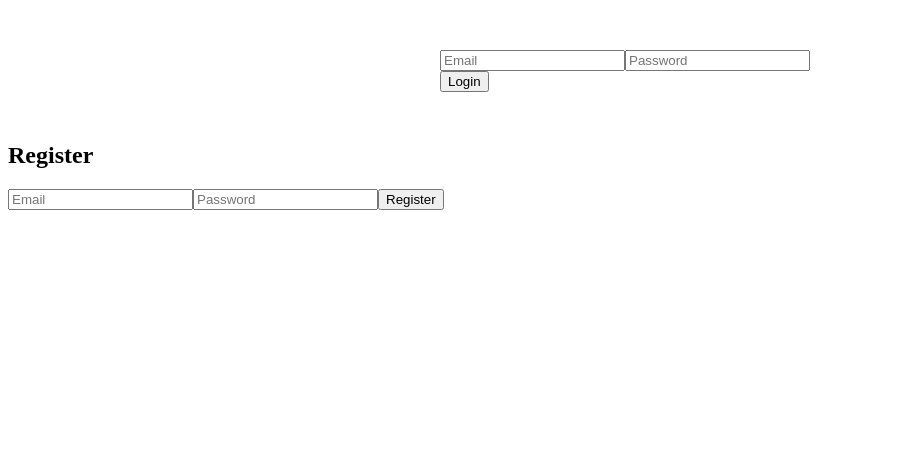
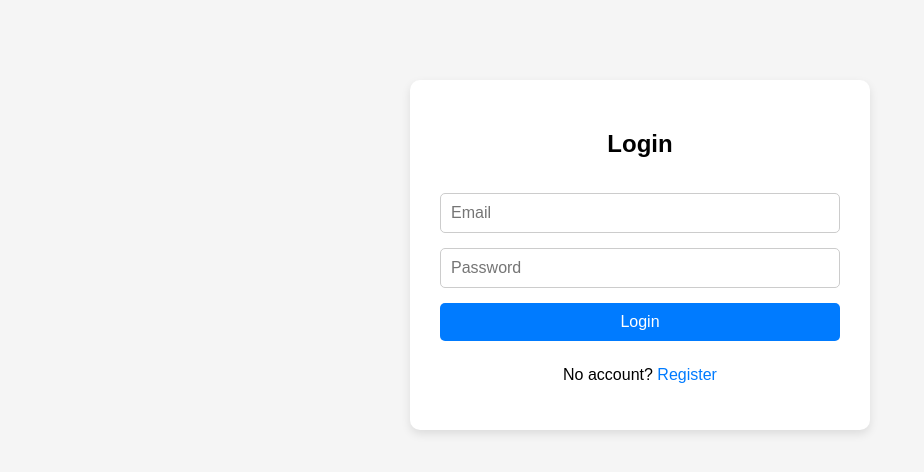
Before and after one commit to GGGhazaryan/Professional, a React (Vite) app: page /log in a window 1280 px wide. Shown: the top 472 px of the page, without its empty margins (0-924 px from the left). Built offline with nearby package versions, Linux system fonts and the light colour scheme.

Commit message:
Adding /log -> /reg -> /log logic, and basic CSS for this

```diff
--- a/package.json
+++ b/package.json
@@ -12,7 +12,8 @@
   "dependencies": {
     "@supabase/supabase-js": "^2.57.4",
     "react": "^19.1.0",
-    "react-dom": "^19.1.0"
+    "react-dom": "^19.1.0",
+    "react-router-dom": "^7.8.2"
   },
   "devDependencies": {
     "@eslint/js": "^9.30.1",
--- a/src/App.tsx
+++ b/src/App.tsx
@@ -1,13 +1,18 @@
-import Login from '../src/components/Main/Login';
-import Register from '../src/components/Main/Register';
+import React from 'react';
+import { BrowserRouter as Router, Routes, Route, Navigate } from 'react-router-dom';
+import Login from './components/Main/Login';
+import Register from './components/Main/Register';
 import './CSS/App.css';
 
 function App() {
   return (
-    <>
-      <Login />
-      <Register />
-    </>
+    <Router>
+      <Routes>
+        <Route path="/log" element={<Login />} />
+        <Route path="/reg" element={<Register />} />
+        <Route path="*" element={<Navigate to="/log" replace />} />
+      </Routes>
+    </Router>
   );
 }
 
--- a/src/CSS/App.css
+++ b/src/CSS/App.css
@@ -0,0 +1,58 @@
+body {
+  font-family: Arial, sans-serif;
+  background-color: #f5f5f5;
+  margin: 0;
+  padding: 0;
+}
+
+.auth-container {
+  max-width: 400px;
+  margin: 80px auto;
+  padding: 30px;
+  background-color: #fff;
+  border-radius: 10px;
+  box-shadow: 0 4px 10px rgba(0,0,0,0.1);
+  display: flex;
+  flex-direction: column;
+  gap: 15px;
+}
+
+.auth-container h2 {
+  text-align: center;
+  margin-bottom: 20px;
+}
+
+.auth-container input {
+  padding: 10px;
+  border: 1px solid #ccc;
+  border-radius: 5px;
+  font-size: 16px;
+}
+
+.auth-container button {
+  padding: 10px;
+  border: none;
+  border-radius: 5px;
+  background-color: #007bff;
+  color: white;
+  font-size: 16px;
+  cursor: pointer;
+}
+
+.auth-container button:hover {
+  background-color: #0056b3;
+}
+
+.auth-container p {
+  text-align: center;
+  margin-top: 10px;
+}
+
+.auth-container a {
+  color: #007bff;
+  text-decoration: none;
+}
+
+.auth-container a:hover {
+  text-decoration: underline;
+}
--- a/src/components/Main/Login.tsx
+++ b/src/components/Main/Login.tsx
@@ -1,9 +1,11 @@
 import React, { useState } from 'react';
 import { supabase } from '../../../supabase';
+import { Link, useNavigate } from 'react-router-dom';
 
 const Login: React.FC = () => {
   const [email, setEmail] = useState('');
   const [password, setPassword] = useState('');
+  const navigate = useNavigate();
 
   const handleLogin = async () => {
     const { data, error } = await supabase.auth.signInWithPassword({
@@ -11,19 +13,22 @@ const Login: React.FC = () => {
       password,
     });
 
-    if (error) {
-      alert('Error: ' + error.message);
-    } else {
-      alert('Login successful!');
+    if (error) alert(error.message);
+    else {
+      alert('Logged in!');
       console.log(data);
     }
   };
 
   return (
-    <div style={{ maxWidth: '400px', margin: '50px auto' }}>
+    <div className="auth-container">
+      <h2>Login</h2>
       <input placeholder="Email" value={email} onChange={e => setEmail(e.target.value)} />
       <input placeholder="Password" type="password" value={password} onChange={e => setPassword(e.target.value)} />
       <button onClick={handleLogin}>Login</button>
+      <p>
+        No account? <Link to="/reg">Register</Link>
+      </p>
     </div>
   );
 };
--- a/src/components/Main/Register.tsx
+++ b/src/components/Main/Register.tsx
@@ -1,39 +1,26 @@
 import React, { useState } from 'react';
 import { supabase } from '../../../supabase';
+import { Link } from 'react-router-dom';
 
 const Register: React.FC = () => {
   const [email, setEmail] = useState('');
   const [password, setPassword] = useState('');
 
   const handleRegister = async () => {
-    const { data, error } = await supabase.auth.signUp({
-      email,
-      password,
-    });
-
-    if (error) {
-      alert('Error: ' + error.message);
-    } else {
-      alert('Registration successful! Please check your email.');
-      console.log(data);
-    }
+    const { data, error } = await supabase.auth.signUp({ email, password });
+    if (error) alert(error.message);
+    else alert('Registration successful! Check your email.');
   };
 
   return (
-    <div>
+    <div className="auth-container">
       <h2>Register</h2>
-      <input
-        placeholder="Email"
-        value={email}
-        onChange={(e) => setEmail(e.target.value)}
-      />
-      <input
-        placeholder="Password"
-        type="password"
-        value={password}
-        onChange={(e) => setPassword(e.target.value)}
-      />
+      <input placeholder="Email" value={email} onChange={e => setEmail(e.target.value)} />
+      <input placeholder="Password" type="password" value={password} onChange={e => setPassword(e.target.value)} />
       <button onClick={handleRegister}>Register</button>
+      <p>
+        Already have an account? <Link to="/log">Login</Link>
+      </p>
     </div>
   );
 };
```
Also changed, not shown: 1 other file (tests, documents, lock files or other folders).
